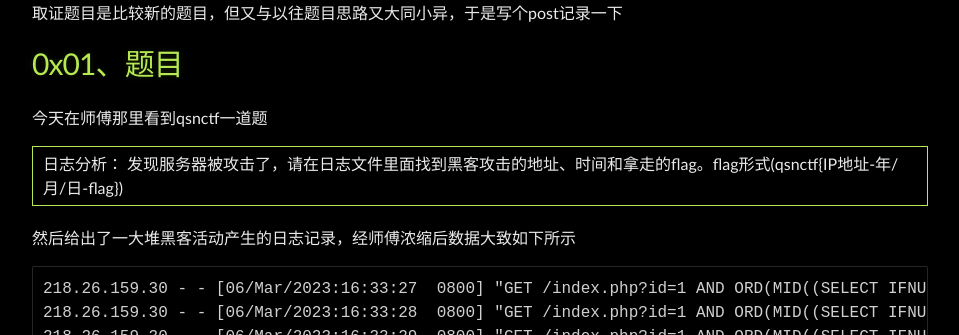
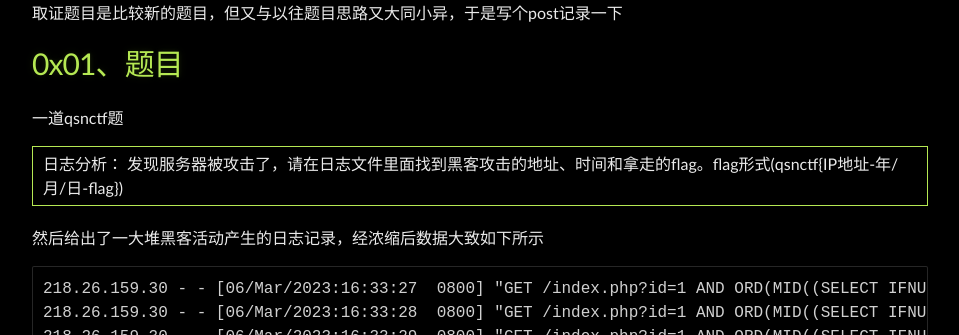
Before and after one commit to Leeyangee/leeyangee.github.io, a Jekyll site: the page built from _posts/2023-09-01-CTF合集 对于日志取证盲注分析的个人经验.md, in a window 1280 px wide. Shown: the part 341-676 px from the top of the page, without its empty margins (160-1119 px from the left). Built offline with Jekyll 4.4.1, drawn with Linux system fonts in a browser that asks for light colours.

Commit message:
Update 2023-09-01-CTF合集 对于日志取证盲注分析的个人经验.md

````diff
--- a/_posts/2023-09-01-CTF合集 对于日志取证盲注分析的个人经验.md
+++ b/_posts/2023-09-01-CTF合集 对于日志取证盲注分析的个人经验.md
@@ -11,7 +11,7 @@ published: true
 
 # [](#header-1)0x01、题目
 
-今天在师傅那里看到qsnctf一道题
+一道qsnctf题
 
 <table style="border:1px solid #b5e853;border-collapse: collapse" border="1">
   <tr><td>
@@ -20,7 +20,7 @@ published: true
   </td></tr>
 </table>
 
-然后给出了一大堆黑客活动产生的日志记录，经师傅浓缩后数据大致如下所示
+然后给出了一大堆黑客活动产生的日志记录，经浓缩后数据大致如下所示
 ```
 218.26.159.30 - - [06/Mar/2023:16:33:27  0800] "GET /index.php?id=1 AND ORD(MID((SELECT IFNULL(CAST(f1ag AS CHAR),0x20) FROM qsnctf.flag ORDER BY f1ag LIMIT 0,1),1,1))>64 HTTP/1.1" 200 486
 218.26.159.30 - - [06/Mar/2023:16:33:28  0800] "GET /index.php?id=1 AND ORD(MID((SELECT IFNULL(CAST(f1ag AS CHAR),0x20) FROM qsnctf.flag ORDER BY f1ag LIMIT 0,1),1,1))>96 HTTP/1.1" 200 486
````
